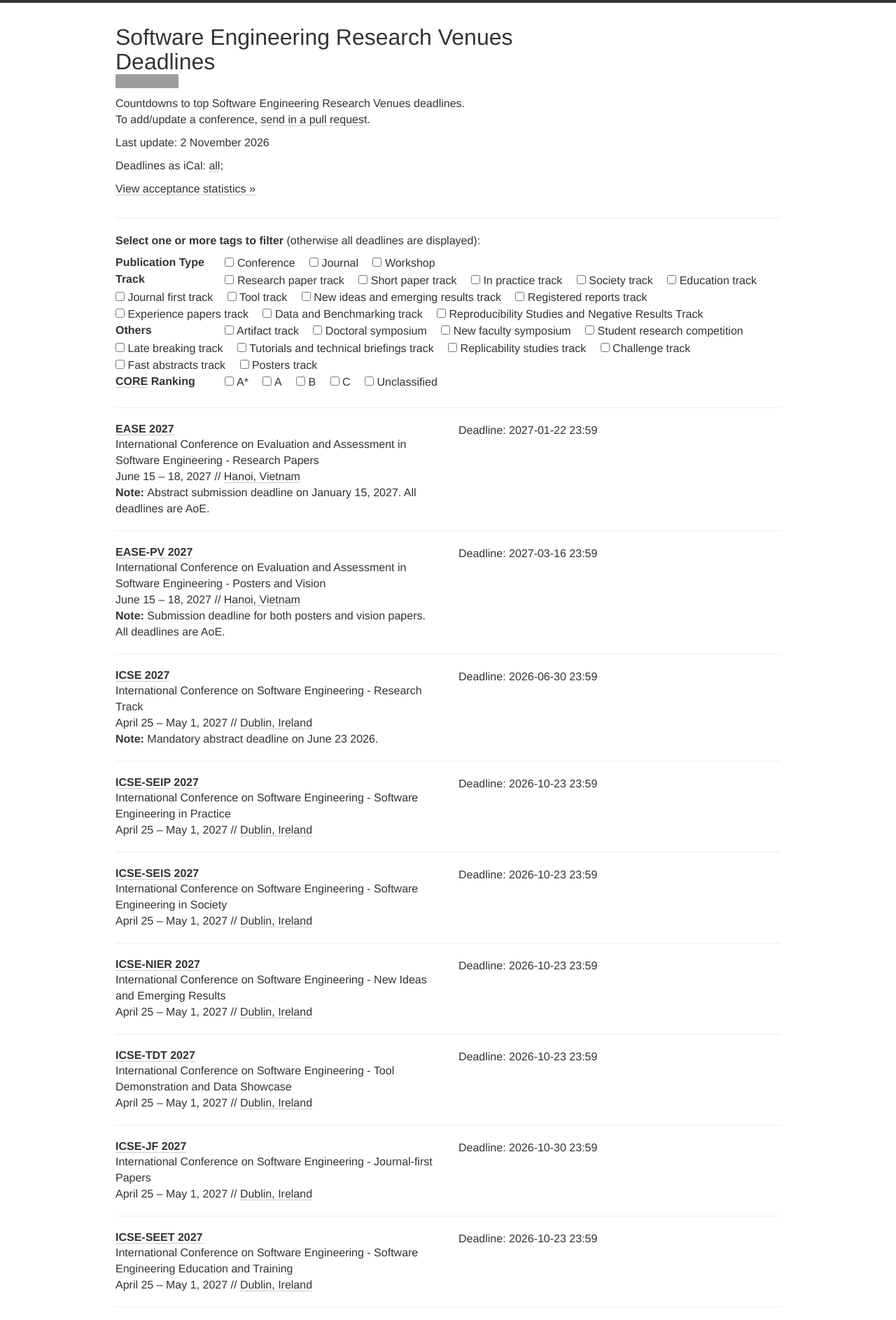
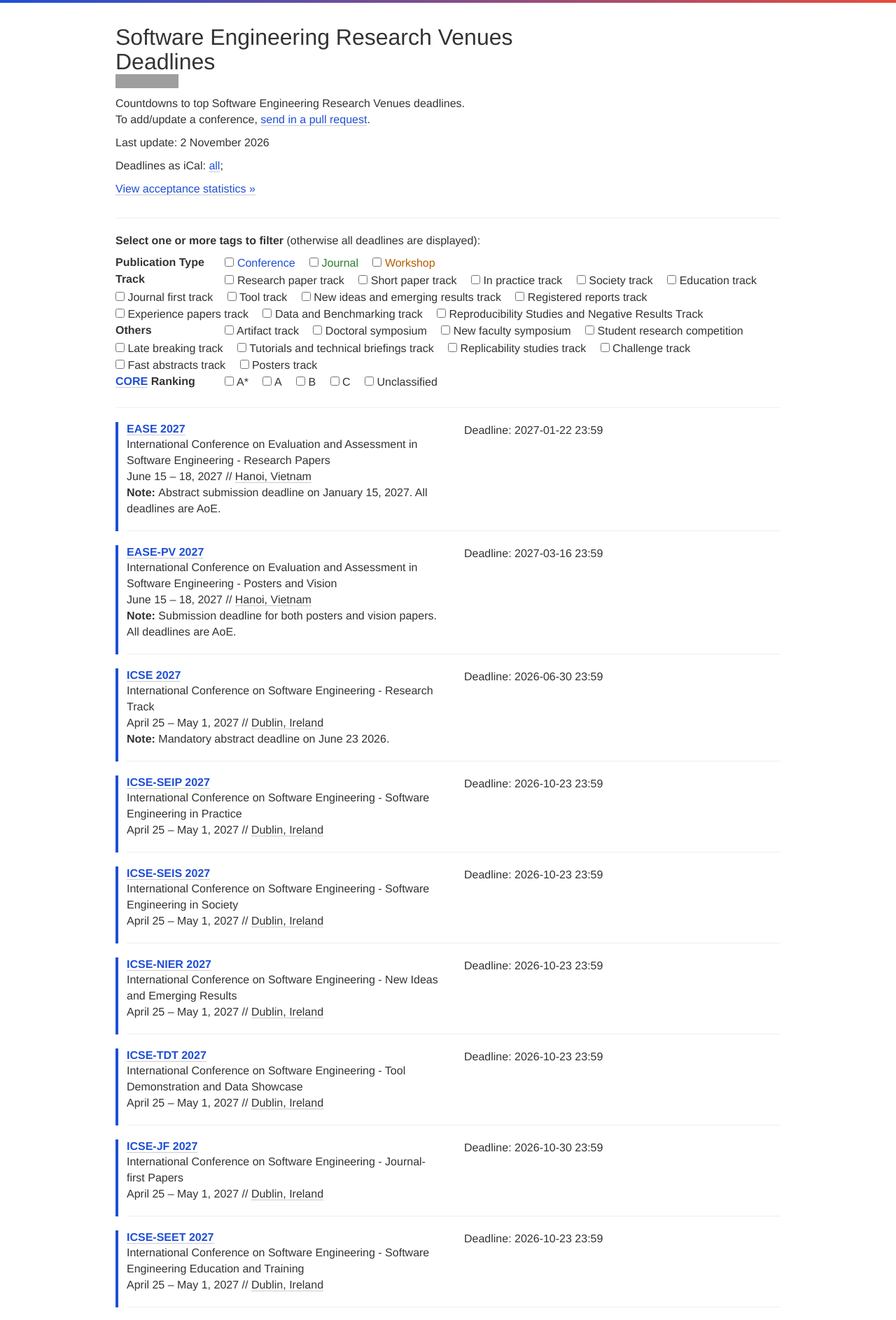
Before and after one commit to se-deadlines/se-deadlines.github.io, a Jekyll site: the page built from index.html, in a window 1280 px wide. Shown: the top 1886 px of the page at 70% size. Built offline with Jekyll 4.4.1, drawn with Linux system fonts in a browser that asks for light colours; nearby versions of some CDN libraries; grey boxes are pictures that could not be loaded.

Commit message:
Add light colour accents to the deadlines page

```diff
--- a/static/css/deadlines.css
+++ b/static/css/deadlines.css
@@ -15,7 +15,7 @@ body *::selection {
 }
 
 .top-strip {
-  background-color: #333;
+  background: linear-gradient(90deg, #1f4fd6, #e74c3c);
   height: 0.25em;
   width: 100%;
 }
@@ -110,3 +110,24 @@ footer {
 .acceptance-stats-charts canvas {
   margin-bottom: 2em;
 }
+
+.page-header a, footer a, .conf h2 a {
+  color: #1f4fd6;
+}
+
+.conf:not(.past) .timer {
+  color: #d62728;
+}
+
+.conf {
+  border-left: 4px solid transparent;
+  padding-left: 12px;
+}
+
+.conf.CO { border-left-color: #1f4fd6; }
+.conf.JO { border-left-color: #2c7c2c; }
+.conf.WO { border-left-color: #b35c00; }
+
+label:has(#CO-checkbox) { color: #1f4fd6; }
+label:has(#JO-checkbox) { color: #2c7c2c; }
+label:has(#WO-checkbox) { color: #b35c00; }
```
